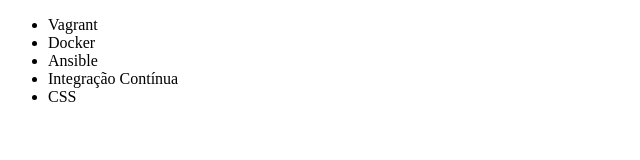
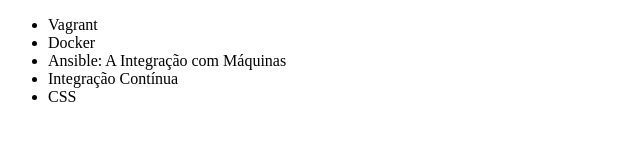
Before and after one commit to Nahumm01/Alura-Git, a plain HTML site: page index.html in a window 1280 px wide. Shown: the whole page, without its empty margins (0-640 px from the left). Drawn offline with Linux system fonts and the light colour scheme.

Commit message:
Mudando o curso de Ansible

```diff
--- a/index.html
+++ b/index.html
@@ -8,7 +8,7 @@
     <ul>
         <li>Vagrant</li>
         <li>Docker</li>
-        <li>Ansible</li>
+        <li>Ansible: A Integração com Máquinas</li>
         <li>Integração Contínua</li>
         <li>CSS</li>
     </ul>
```
